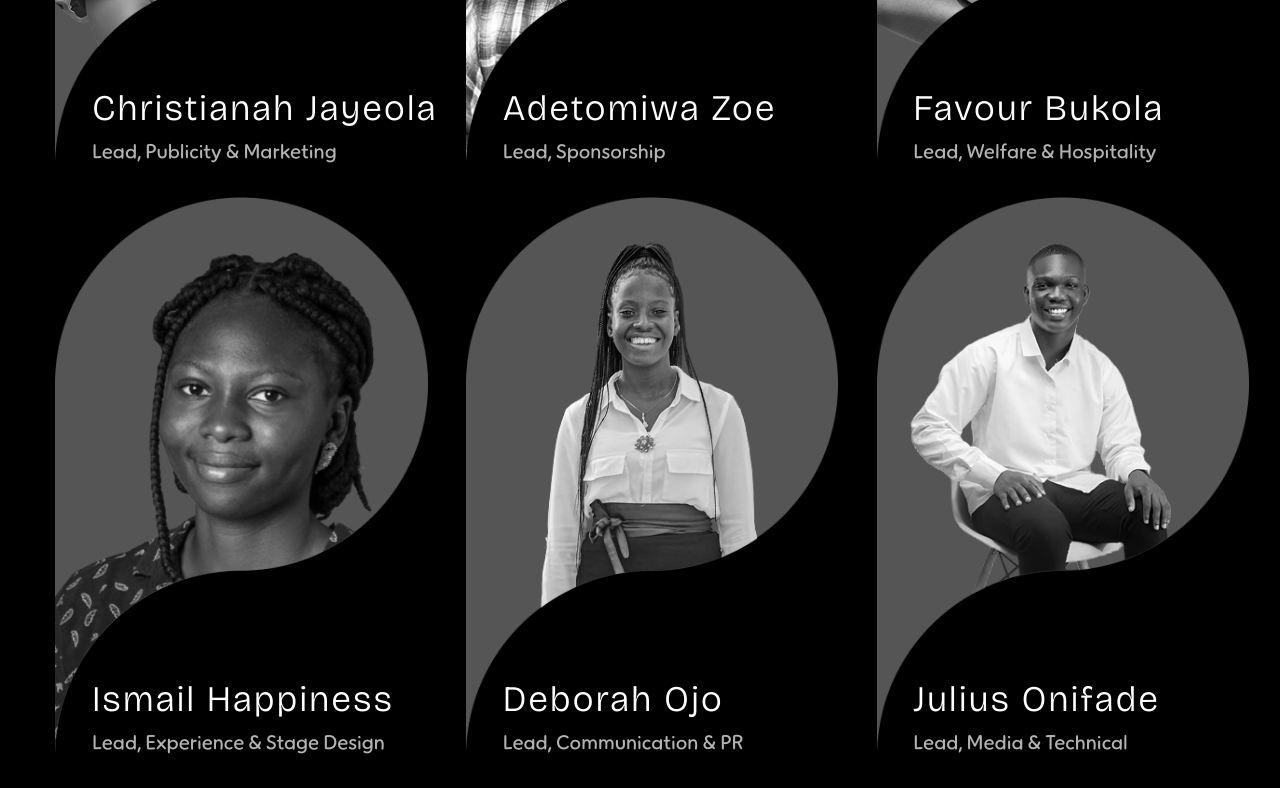
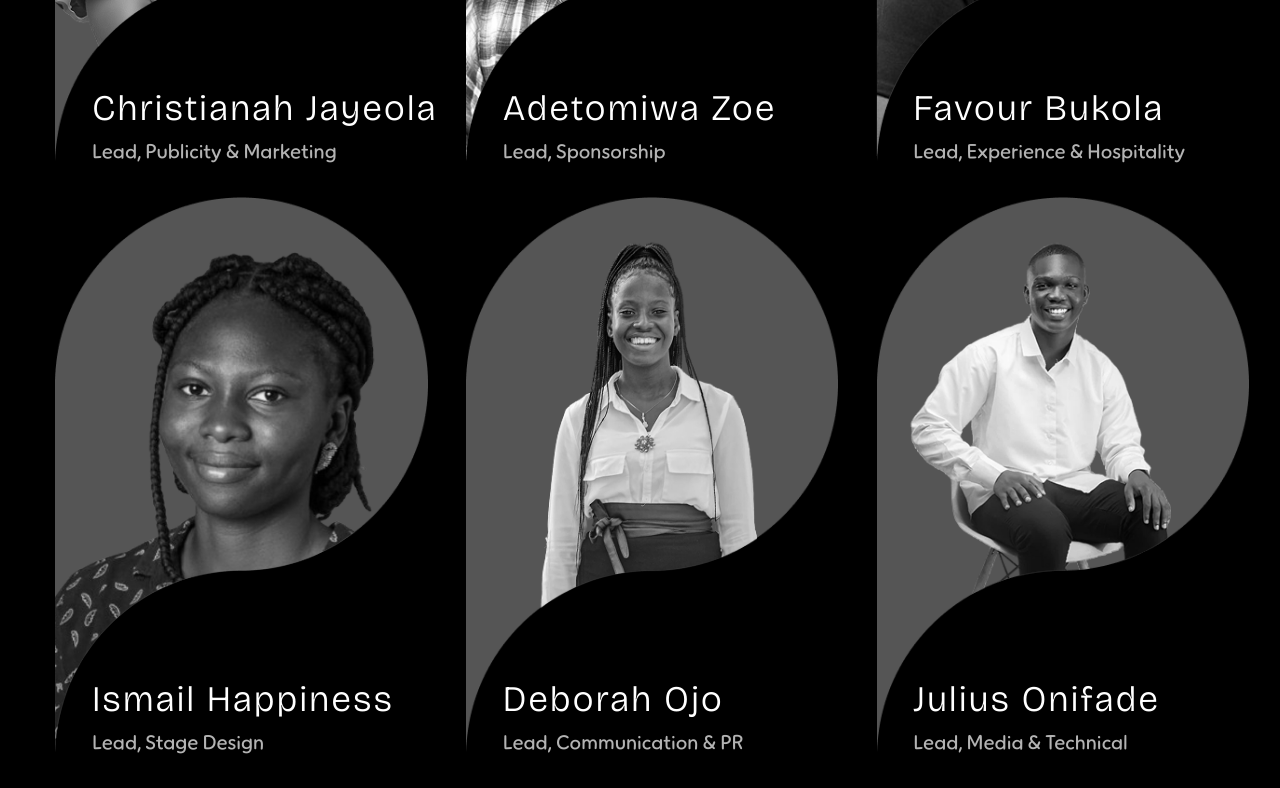
Before and after one commit to iamwealthpriest/tedxado-ekiti, a React (Vite) app: page /team in a window 1280 px wide. Shown: the part 2380-3168 px from the top of the page. Built offline with nearby package versions, Linux system fonts and the light colour scheme.

Commit message:
Refactor code structure for improved readability and maintainability

```diff
--- a/src/components/EventCountdown.jsx
+++ b/src/components/EventCountdown.jsx
@@ -1,7 +1,7 @@
 import { useEffect, useState } from "react";
 
 const Countdown = () => {
-  const eventDate = new Date("2025-09-20T00:00:00");
+  const eventDate = new Date("2025-11-15T00:00:00");
   const [timeLeft, setTimeLeft] = useState({});
   const [eventStatus, setEventStatus] = useState("");
 
--- a/src/constants/team.js
+++ b/src/constants/team.js
@@ -5,7 +5,7 @@ import Deborah from "../assets/teams/deborah.png";
 import Ifeoluwa from "../assets/teams/ifeoluwa.png";
 import Timilehin from "../assets/teams/timi.png";
 import Adetomiwa from "../assets/teams/tomiwa.png";
-import Bukola from "../assets/teams/bukola.png";
+import Bukola from "../assets/teams/FavBukola.png";
 import Julius from "../assets/teams/julius.png";
 import Folashade from "../assets/teams/folashade.png";
 import Omisore from "../assets/teams/omisore.png";
@@ -84,12 +84,12 @@ export const teamMembers = [
   },
   {
     name: "Favour Bukola",
-    role: "Lead, Welfare & Hospitality",
+    role: "Lead, Experience & Hospitality",
     image: Bukola,
   },
   {
     name: "Ismail Happiness",
-    role: "Lead, Experience & Stage Design",
+    role: "Lead, Stage Design",
     image: Happiness,
   },
   {
```
Also changed, not shown: src/assets/teams/FavBukola.png (added).
